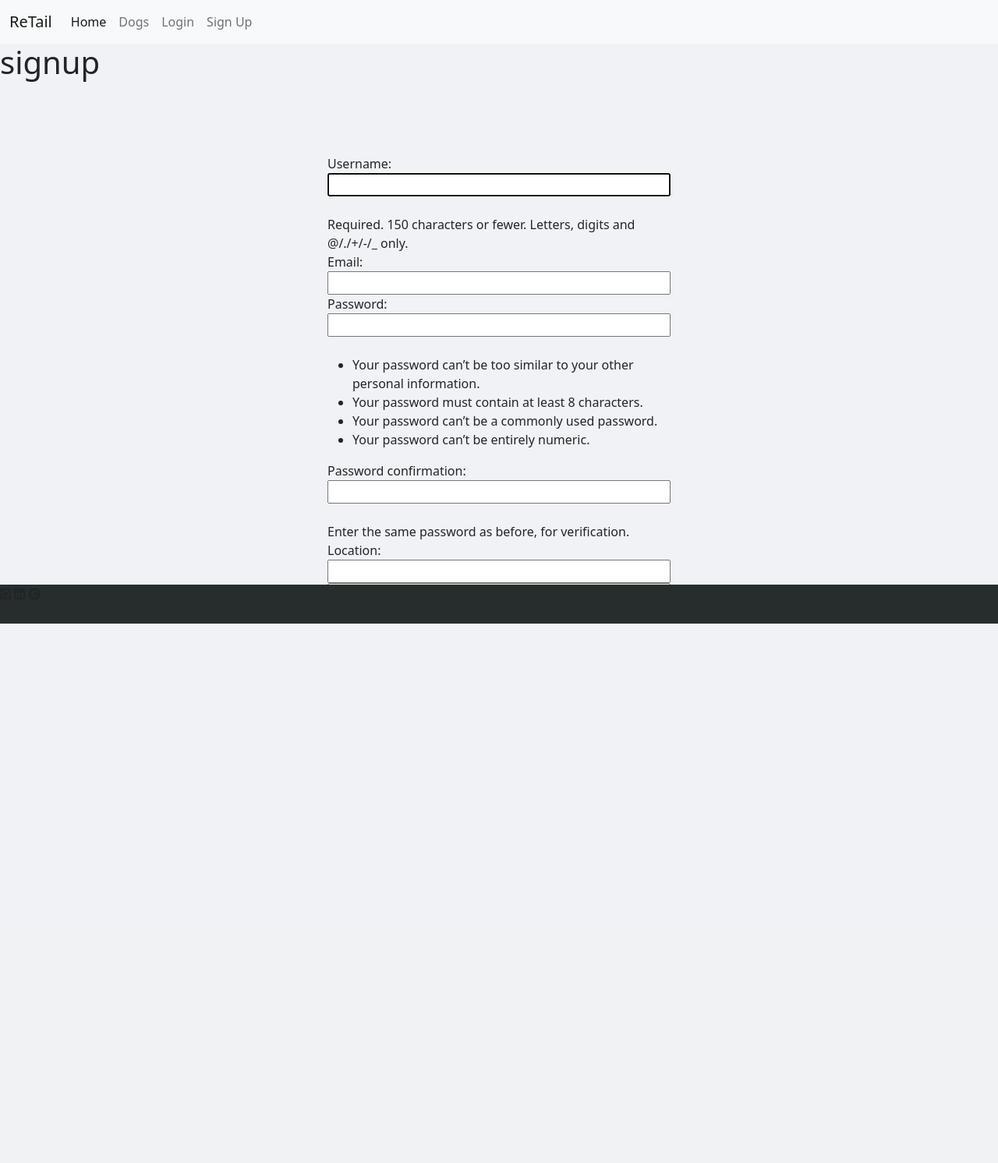
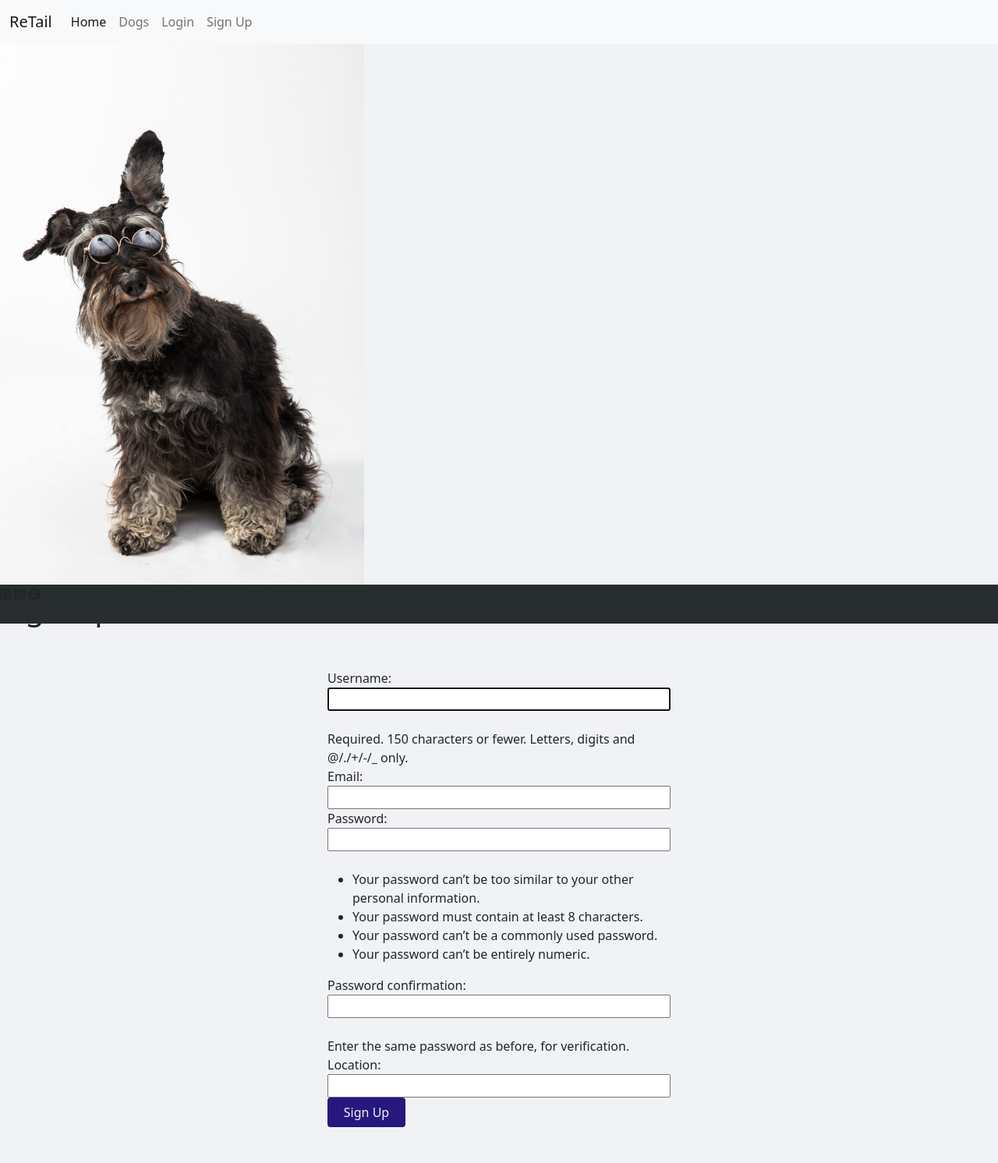
Before and after one commit to jennifergoldberg/ReTail, a Django app: page /accounts/signup/ in a window 1280 px wide. Shown: the whole page at 78% size. Before the commit the page ends 800 px from the top, so only its background shows below. Run offline with Django 3.2, Linux system fonts and the light colour scheme; style sheets or scripts are compiled from the project's sources; some libraries are stand-ins or nearby versions.

Commit message:
customizing signup

```diff
--- a/main_app/templates/profile_detail.html
+++ b/main_app/templates/profile_detail.html
@@ -12,7 +12,7 @@
 <h3>{{ user.profile.org_name }}</h3>
 <p>{{ user.profile.bio }}</p>
 
-{% for post in users.posts.all %}
+{% for post in user.posts.all %}
 <p>{{ post.dog_name }}</p>
 
 {% endfor %}
--- a/main_app/templates/registration/signup.html
+++ b/main_app/templates/registration/signup.html
@@ -6,7 +6,6 @@
 {% block content %}
 
 
-<h1>signup</h1>
 {% comment %} <form action="{% url 'signup' %}" method="POST">
     {% csrf_token %}
     {{ signup_user_form }}
@@ -14,18 +13,21 @@
     <input type="submit" value="Sign Up">
 </form> {% endcomment %}
 
+<img src="/static/assets/flouffy-qEO5MpLyOks-unsplash.jpg" alt="dog with glasses" height="700px">
+
+<h1>Sign Up</h1>
 {% if signup_user_form.errors or signup_profile_form.errors %}
     <h3 class="alert alert-danger"> {{signup_user_form.errors}} {{signup_profile_form.errors}} </h3>
 {% endif %}
 
-<div class="mt-5" style="margin:auto; padding:30px; width:500px">
+<div class="mt-2" style="margin:auto; padding:30px; width:500px">
     <form action="{% url 'signup' %}" method="POST">
         <div class="mt-3 mb-3 d-flex align-items-left flex-column" id="title">
             <input type="hidden" name="form_name" value="login_form">
         {% csrf_token %}
         {{ signup_user_form }}
         {{ signup_profile_form }}
-        <input type="submit" value="Sign Up">
+        <input class="btn" type="submit" value="Sign Up" style="width:100px;background-color:#27187e;color:#f1f2f6">
 
     </form>
 </div>
```
Also changed, not shown: main_app/static/assets/flouffy-qEO5MpLyOks-unsplash.jpg (added), main_app/static/assets/okeykat-w6elADh_jww-unsplash.jpg (added).
